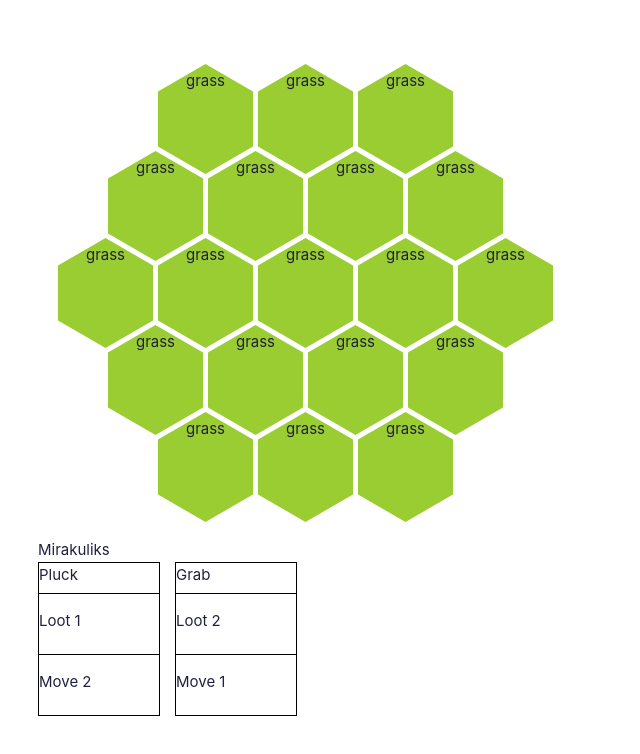
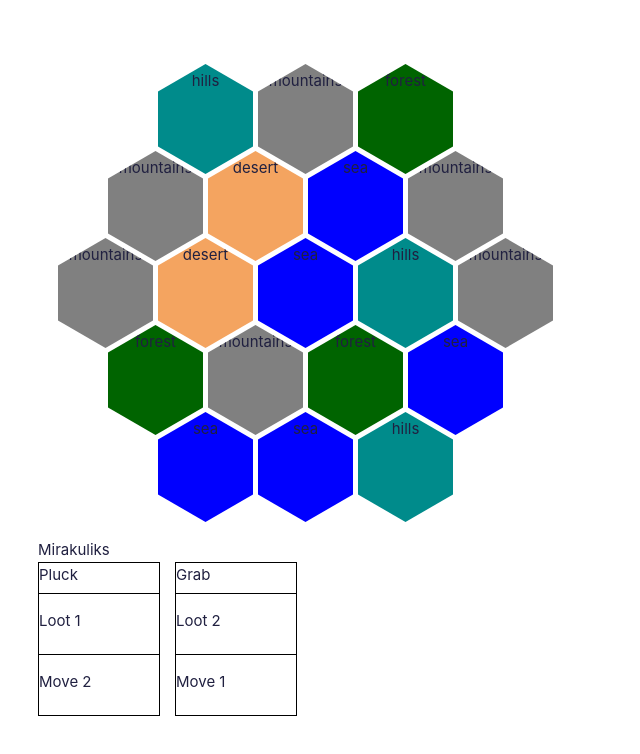
Before and after one commit to raphaelmeyer/vue-playground, a Vue app in the folder frontend/: page / in a window 1280 px wide. Shown: the top 754 px of the page, without its empty margins (0-640 px from the left). Built offline with nearby package versions, Linux system fonts and the light colour scheme.

Commit message:
Add game service to generate world

```diff
--- a/frontend/src/App.vue
+++ b/frontend/src/App.vue
@@ -1,6 +1,6 @@
 <script setup lang="ts">
-import PlayerHand from "./components/player/PlayerHand.vue";
-import GameBoard from "./components/game/GameBoard.vue";
+import PlayerHand from "@/components/player/PlayerHand.vue";
+import GameBoard from "@/components/game/GameBoard.vue";
 </script>
 
 <template>
--- a/frontend/src/components/game/GameBoard.vue
+++ b/frontend/src/components/game/GameBoard.vue
@@ -1,28 +1,16 @@
 <script setup lang="ts">
-import type { Hex } from "@/models/game.model";
 import { computed } from "vue";
-import { usePlayerStore } from "../../store/player";
-import Tile from "./HexTile.vue";
+import { usePlayerStore } from "@/store/player.store";
+import { useGameStore } from "@/store/game.store";
+import GameTile from "@/components/game/GameTile.vue";
 
-function createGrid(n: number) {
-  const grid: Hex[] = [];
-  for (let x = -n; x <= n; x++) {
-    for (let y = -n; y <= n; y++) {
-      const t = "grass";
-      grid.push({ x: x, y: y, type: t });
-    }
-  }
-  return grid;
-}
-
-const grid = createGrid(10);
-
+const game = useGameStore();
 const player = usePlayerStore();
 
 const getFieldOfView = computed(() => {
-  return grid.filter((tile) => {
-    const x = tile.x - player.position.x;
-    const y = tile.y - player.position.y;
+  return game.world.tiles.filter((tile) => {
+    const x = tile.position.x - player.position.x;
+    const y = tile.position.y - player.position.y;
     const d = (Math.abs(x) + Math.abs(x + y) + Math.abs(y)) / 2;
     return d <= 2;
   });
@@ -31,8 +19,8 @@ const getFieldOfView = computed(() => {
 
 <template>
   <div class="board">
-    <span v-for="(hex, index) in getFieldOfView" :key="index">
-      <Tile :hex="hex" />
+    <span v-for="(tile, index) in getFieldOfView" :key="index">
+      <GameTile :tile="tile" />
     </span>
   </div>
 </template>
--- a/frontend/src/components/game/HexTile.vue
+++ b/frontend/src/components/game/GameTile.vue
@@ -1,38 +1,38 @@
 <script setup lang="ts">
-import type { Hex } from "@/models/game.model";
 import { computed } from "vue";
+import type { Position, Tile } from "@/models/game.model";
 
 interface TileProps {
-  hex: Hex;
+  tile: Tile;
 }
 
 const props = defineProps<TileProps>();
 
-function position(hex: Hex) {
+function position(p: Position) {
   const x = 220;
   const y = 200;
   const r = 100;
 
-  const posx = x + r * hex.x + (r / 2) * hex.y;
-  const posy = y + r * 0.87 * hex.y;
+  const posx = x + r * p.x + (r / 2) * p.y;
+  const posy = y + r * 0.87 * p.y;
 
   return { x: posx, y: posy };
 }
 
 const getTileStyle = computed(() => {
-  const p = position(props.hex);
+  const p = position(props.tile.position);
   return `position: absolute; top: ${p.y}px; left: ${p.x}px;`;
 });
 </script>
 
 <template>
-  <div :style="getTileStyle" class="tile" :class="props.hex.type">
-    {{ props.hex.type }}
+  <div :style="getTileStyle" class="gametile" :class="props.tile.landscape">
+    {{ props.tile.landscape }}
   </div>
 </template>
 
 <style scoped>
-.tile {
+.gametile {
   background-color: orange;
   padding: 5px 4px;
   margin: 0;
@@ -42,23 +42,23 @@ const getTileStyle = computed(() => {
   text-align: center;
 }
 
-.dirt {
+.desert {
   background-color: sandybrown;
 }
 .forest {
   background-color: darkgreen;
 }
-.grass {
-  background-color: yellowgreen;
+.hills {
+  background-color: darkcyan;
 }
-.hill {
-  background-color: gray;
+.mountains {
+  background-color: grey;
 }
-.swamp {
-  background-color: saddlebrown;
+.sea {
+  background-color: blue;
 }
 
-.tile:hover {
+.gametile:hover {
   background-color: hotpink;
 }
 </style>
--- a/frontend/src/components/player/PlayerHand.vue
+++ b/frontend/src/components/player/PlayerHand.vue
@@ -1,5 +1,5 @@
 <script setup lang="ts">
-import { usePlayerStore } from "../../store/player";
+import { usePlayerStore } from "@/store/player.store";
 import ActionCard from "../ActionCard.vue";
 
 const player = usePlayerStore();
--- /dev/null
+++ b/frontend/src/services/game.service.ts
@@ -0,0 +1,21 @@
+import type { Landscape, Tile, World } from "@/models/game.model";
+
+export class GameService {
+  public static generateWorld(n: number): World {
+    const landscapes: Landscape[] = [
+      "desert",
+      "forest",
+      "hills",
+      "mountains",
+      "sea",
+    ];
+    const tiles: Tile[] = [];
+    for (let x = -n; x <= n; x++) {
+      for (let y = -n; y <= n; y++) {
+        const l = Math.floor(Math.random() * landscapes.length);
+        tiles.push({ position: { x: x, y: y }, landscape: landscapes[l] });
+      }
+    }
+    return { tiles: tiles };
+  }
+}
--- /dev/null
+++ b/frontend/src/store/game.store.ts
@@ -0,0 +1,14 @@
+import { defineStore } from "pinia";
+import type { World } from "@/models/game.model";
+import { GameService } from "@/services/game.service";
+
+export interface GameState {
+  world: World;
+}
+
+export const useGameStore = defineStore({
+  id: "GameStore",
+  state: (): GameState => {
+    return { world: GameService.generateWorld(10) };
+  },
+});
```
Also changed, not shown: frontend/src/models/game.model.ts (+8 -5 lines), frontend/src/store/game.ts (deleted, +0 -13 lines), frontend/src/store/player.store.ts (renamed from frontend/src/store/player.ts).
